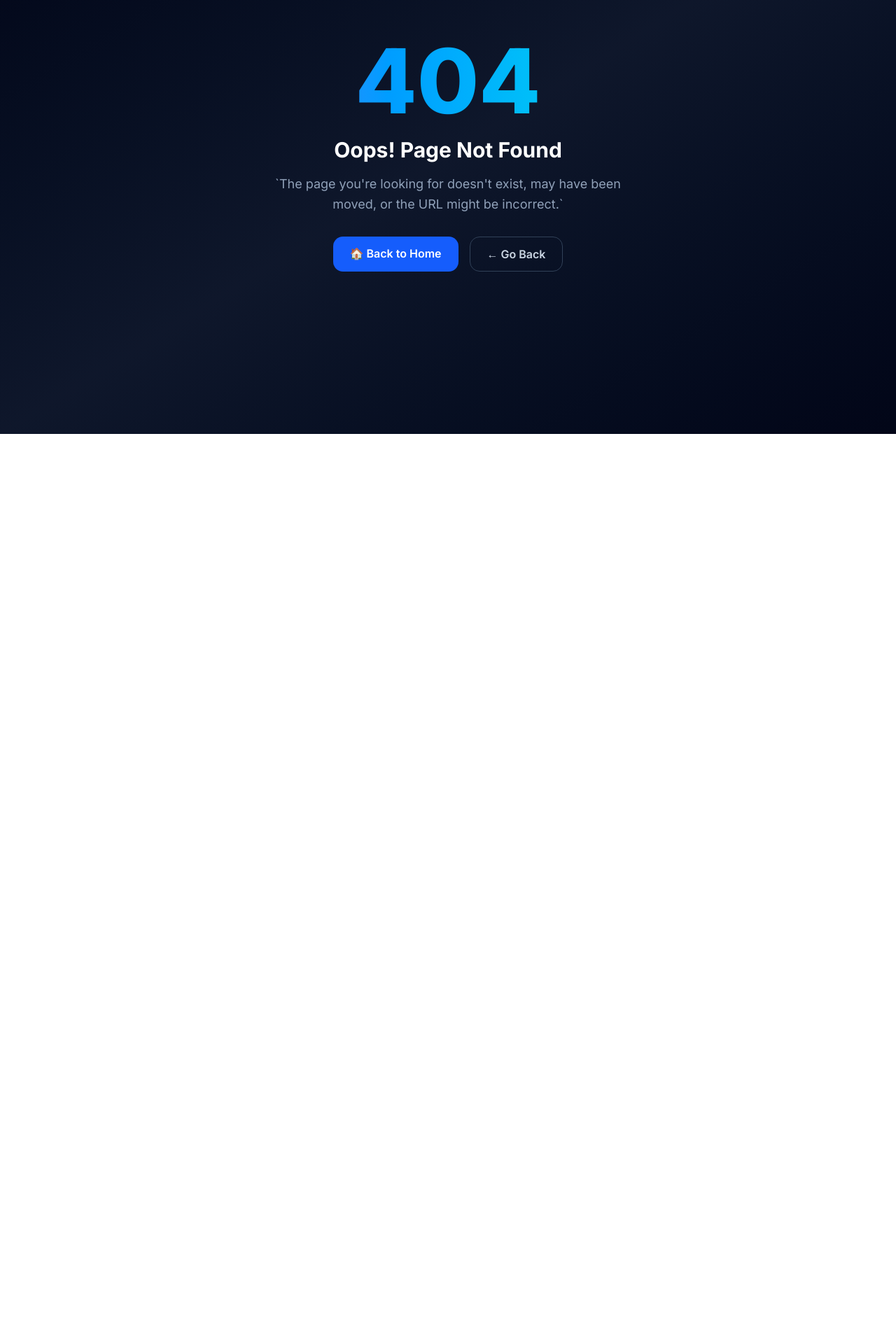
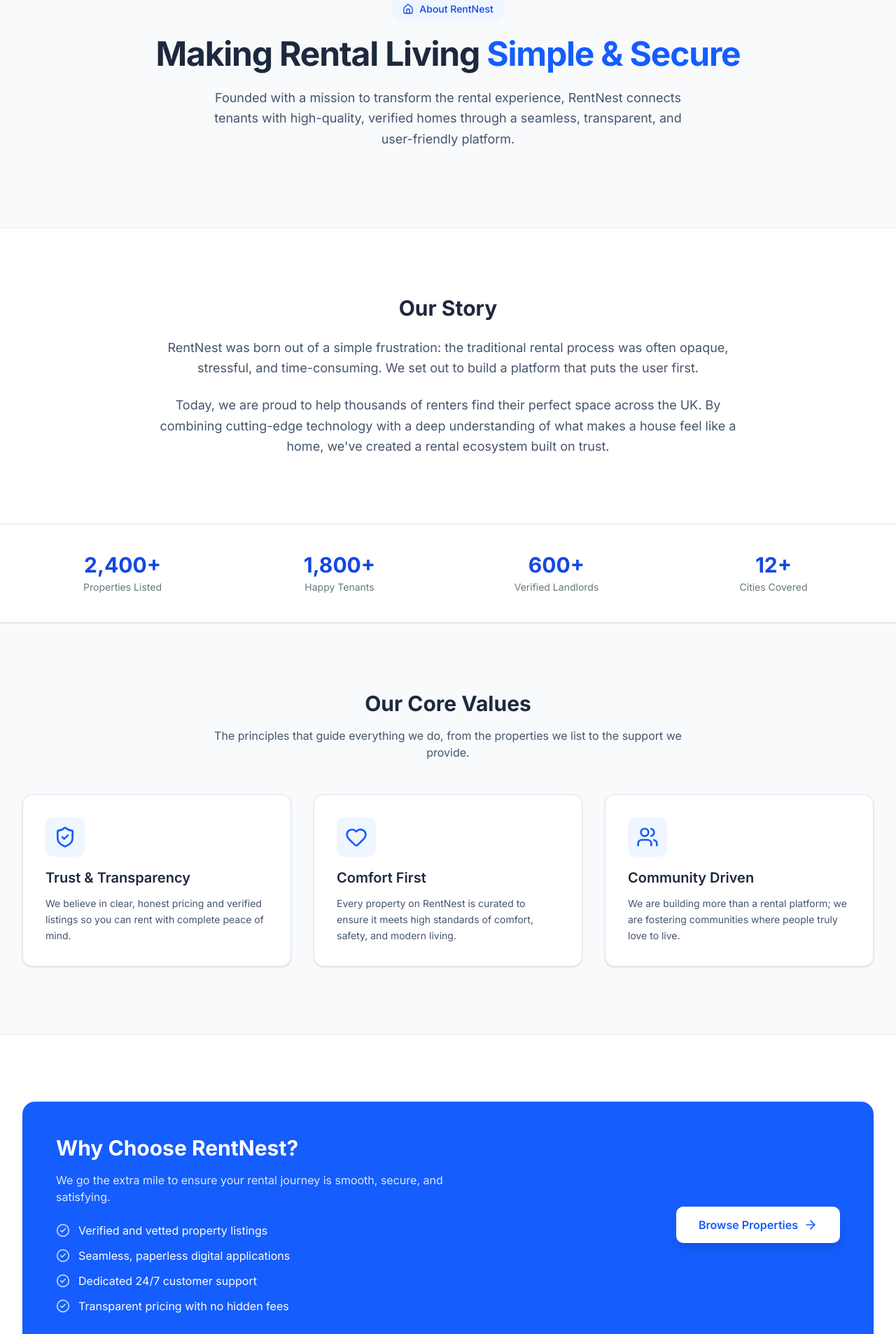
Before and after one commit to ibrahim3761/RentNest-Frontend, a Next.js app: page /about-us in a window 1280 px wide. Before the commit this address had no page. Shown: the part 180-2086 px from the top of the page at 70% size. Before the commit the page ends 800 px from the top, so only its background shows below. Built offline with nearby package versions, Linux system fonts and the light colour scheme; no server answers.

Commit message:
about-us page added

```diff
--- /dev/null
+++ b/app/(publicGroup)/about-us/page.tsx
@@ -0,0 +1,133 @@
+import Link from 'next/link';
+import { Home, ShieldCheck, Heart, Users, CheckCircle2, ArrowRight } from 'lucide-react';
+import StatsSection from '../_components/StatsSection';
+
+export default function AboutPage() {
+  const values = [
+    {
+      icon: <ShieldCheck className="h-8 w-8 text-blue-600" />,
+      title: 'Trust & Transparency',
+      description: 'We believe in clear, honest pricing and verified listings so you can rent with complete peace of mind.'
+    },
+    {
+      icon: <Heart className="h-8 w-8 text-blue-600" />,
+      title: 'Comfort First',
+      description: 'Every property on RentNest is curated to ensure it meets high standards of comfort, safety, and modern living.'
+    },
+    {
+      icon: <Users className="h-8 w-8 text-blue-600" />,
+      title: 'Community Driven',
+      description: 'We are building more than a rental platform; we are fostering communities where people truly love to live.'
+    }
+  ];
+
+  const features = [
+    'Verified and vetted property listings',
+    'Seamless, paperless digital applications',
+    'Dedicated 24/7 customer support',
+    'Transparent pricing with no hidden fees'
+  ];
+
+  return (
+    <div className="bg-white min-h-screen">
+      {/* Hero Section */}
+      <section className="relative bg-slate-50 border-b border-slate-200">
+        <div className="max-w-7xl mx-auto px-4 sm:px-6 lg:px-8 py-20 md:py-28 text-center">
+          <div className="inline-flex items-center gap-2 px-4 py-1.5 rounded-full bg-blue-50 text-blue-700 text-sm font-medium mb-6">
+            <Home className="h-4 w-4" />
+            <span>About RentNest</span>
+          </div>
+          <h1 className="text-4xl md:text-5xl font-bold text-slate-800 mb-6 tracking-tight">
+            Making Rental Living <span className="text-blue-600">Simple & Secure</span>
+          </h1>
+          <p className="text-lg text-slate-600 max-w-2xl mx-auto leading-relaxed">
+            Founded with a mission to transform the rental experience, RentNest connects
+            tenants with high-quality, verified homes through a seamless, transparent,
+            and user-friendly platform.
+          </p>
+        </div>
+      </section>
+
+      {/* Our Story Section */}
+      <section className="py-16 md:py-24">
+        <div className="max-w-4xl mx-auto px-4 sm:px-6 lg:px-8">
+          <div className="space-y-6 text-center">
+            <h2 className="text-3xl font-bold text-slate-800">Our Story</h2>
+            <p className="text-slate-600 leading-relaxed text-lg">
+              RentNest was born out of a simple frustration: the traditional rental process
+              was often opaque, stressful, and time-consuming. We set out to build a platform
+              that puts the user first.
+            </p>
+            <p className="text-slate-600 leading-relaxed text-lg">
+              Today, we are proud to help thousands of renters find their perfect space across
+              the UK. By combining cutting-edge technology with a deep understanding of what
+              makes a house feel like a home, we&apos;ve created a rental ecosystem built on trust.
+            </p>
+          </div>
+        </div>
+      </section>
+
+      {/* Stats Section */}
+      <StatsSection />
+
+      {/* Core Values Section */}
+      <section className="py-16 md:py-24 bg-slate-50 border-y border-slate-200">
+        <div className="max-w-7xl mx-auto px-4 sm:px-6 lg:px-8">
+          <div className="text-center mb-12">
+            <h2 className="text-3xl font-bold text-slate-800 mb-4">Our Core Values</h2>
+            <p className="text-slate-600 max-w-2xl mx-auto">
+              The principles that guide everything we do, from the properties we list to the support we provide.
+            </p>
+          </div>
+
+          <div className="grid grid-cols-1 md:grid-cols-3 gap-8">
+            {values.map((value, index) => (
+              <div
+                key={index}
+                className="bg-white p-8 rounded-xl border border-slate-200 shadow-sm hover:shadow-md hover:-translate-y-1 transition-all duration-300"
+              >
+                <div className="mb-4 p-3 bg-blue-50 rounded-lg w-fit">
+                  {value.icon}
+                </div>
+                <h3 className="text-xl font-semibold text-slate-800 mb-3">{value.title}</h3>
+                <p className="text-slate-600 leading-relaxed text-sm">{value.description}</p>
+              </div>
+            ))}
+          </div>
+        </div>
+      </section>
+
+      {/* Why Choose Us Section */}
+      <section className="py-16 md:py-24">
+        <div className="max-w-7xl mx-auto px-4 sm:px-6 lg:px-8">
+          <div className="bg-blue-600 rounded-2xl p-8 md:p-12 text-center md:text-left flex flex-col md:flex-row items-center justify-between gap-8">
+            <div className="max-w-xl">
+              <h2 className="text-3xl font-bold text-white mb-4">Why Choose RentNest?</h2>
+              <p className="text-blue-100 mb-6">
+                We go the extra mile to ensure your rental journey is smooth, secure, and satisfying.
+              </p>
+              <ul className="space-y-3">
+                {features.map((feature, index) => (
+                  <li key={index} className="flex items-center gap-3 text-white">
+                    <CheckCircle2 className="h-5 w-5 text-blue-200 shrink-0" />
+                    <span className="text-sm md:text-base">{feature}</span>
+                  </li>
+                ))}
+              </ul>
+            </div>
+
+            <div className="shrink-0">
+              <Link
+                href="/properties"
+                className="inline-flex items-center gap-2 px-8 py-3.5 bg-white text-blue-600 font-semibold rounded-lg hover:bg-blue-50 active:scale-95 transition-all duration-200 shadow-lg"
+              >
+                Browse Properties
+                <ArrowRight className="h-5 w-5" />
+              </Link>
+            </div>
+          </div>
+        </div>
+      </section>
+    </div>
+  );
+}
--- a/components/shared/Footer.tsx
+++ b/components/shared/Footer.tsx
@@ -26,7 +26,7 @@ export default function Footer() {
           <div>
             <h3 className="text-slate-800 font-semibold text-base mb-4">Quick Links</h3>
             <ul className="space-y-3">
-              {['Home', 'Properties', 'About Us', 'Contact'].map((item) => (
+              {['Home', 'Properties', 'About Us'].map((item) => (
                 <li key={item}>
                   <Link
                     href={`/${item.toLowerCase().replace(/\s+/g, '-')}`}
--- a/components/shared/Navbar.tsx
+++ b/components/shared/Navbar.tsx
@@ -51,7 +51,7 @@ export function Navbar({ user }: NavbarProps) {
 
     const navItems = [
         { label: "Home", href: "/" },
-        { label: "About", href: "/about" },
+        { label: "About Us", href: "/about-us" },
         { label: "Properties", href: "/properties" },
     ];
 
```
